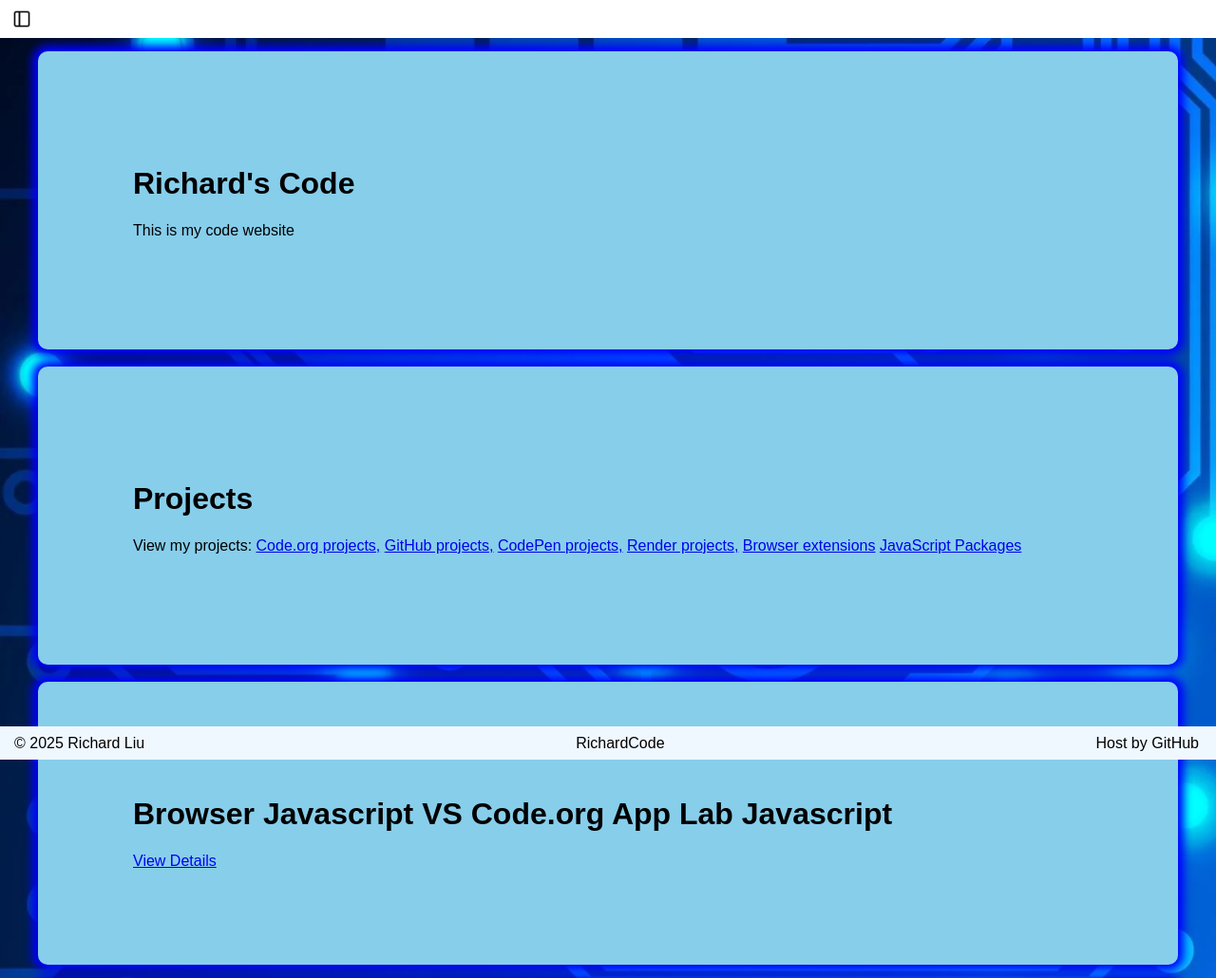
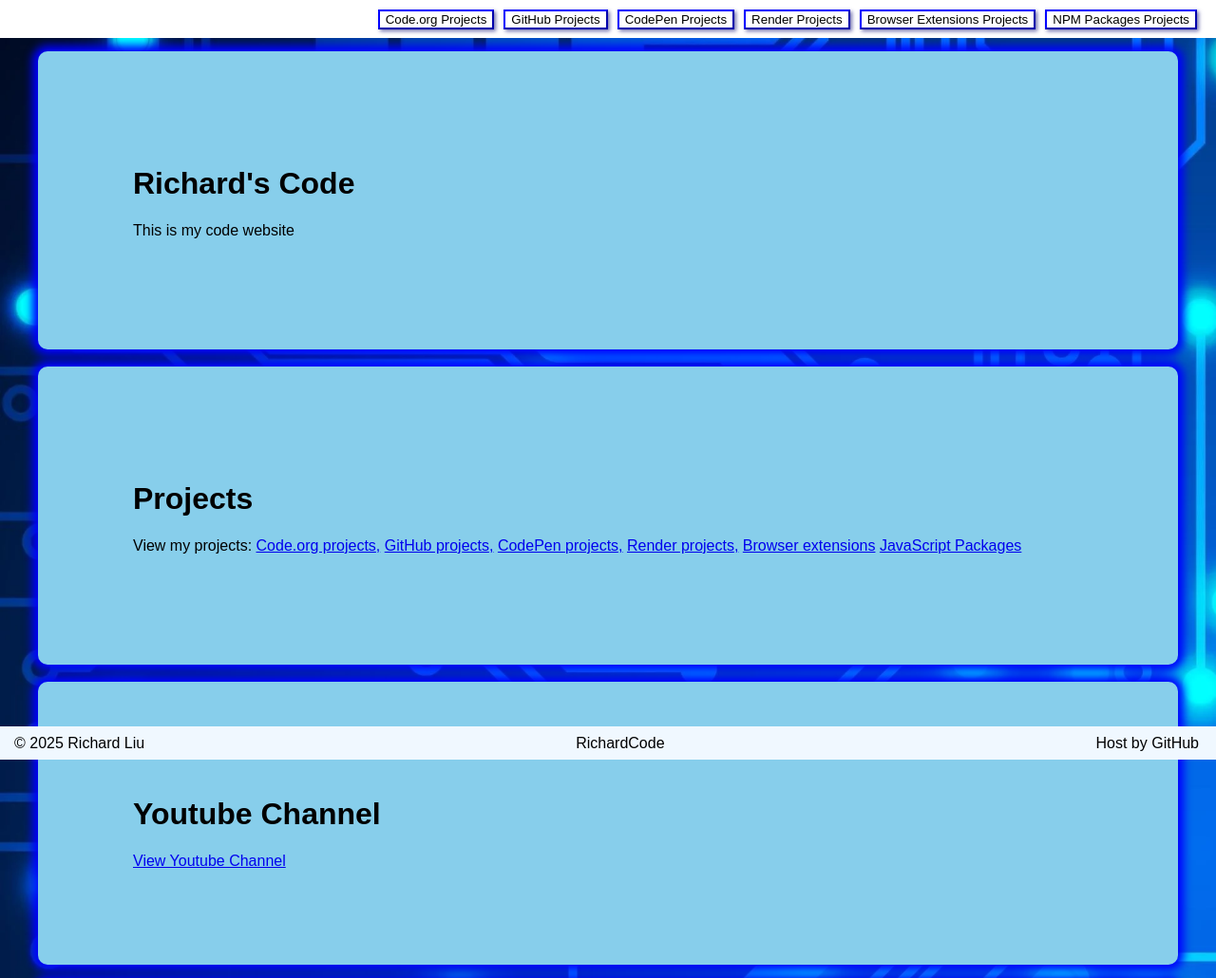
Before and after one commit to RichardLiuCode/richardcode, a plain HTML site: page index.html in a window 1280 px wide. Shown: the top 1030 px of the page at 95% size. Drawn offline with Linux system fonts and the light colour scheme; a script that the page names is missing.

Commit message:
feat: enhance navigation by adding project links and improving scrollbar styles

```diff
--- a/GitHub/richard github.css
+++ b/GitHub/richard github.css
@@ -51,7 +51,6 @@ details summary::-webkit-datails-marker {
 }
 
 .topBtn {
-    margin-top: 10px;
     margin-left: 10px;
     border-radius: 0;
     border-color: blue;
--- a/index.html
+++ b/index.html
@@ -27,22 +27,15 @@
 </head>
 
 <body>
-  <div id="sideBar" class="side-bar" style="display:none">
-    <div id="sidebarHigherButtonContainer" style="height: 40px;margin-top:15px;"></div>
-    <button id="viewCode">View source code</button>
-    <br /><br />
-    <button id="share">share this website</button>
-    <br>
-    <div style="height:10px"></div>
-    <hr />
-    <iframe src="indexs/sidebarindex.html" id="345side" style="border-width: 0px; width: 250px; height: 1000px">
-      Error
-    </iframe>
-
-  </div>
   <div class="bar">
-    <button id="showSideBar" style="padding:0px;margin:0px;display:flex;justify-content:center;align-items:center;"><img width="20px;" src="sidebaricon.png" style="margin:0px;">
-    </button>
+    <nav>
+      <a href="./code.orgProjects.html"><button>Code.org Projects</button></a>
+      <a href="./GitHub"><button>GitHub Projects</button></a>
+      <a href="https://codepen.io/richardliucode"><button>CodePen Projects</button></a>
+     <a href="./renderpreview.html"><button>Render Projects</button></a>
+     <a href="./browserExtensions.html"><button>Browser Extensions Projects</button></a>
+     <a href="./jspackages.html"><button>NPM Packages Projects</button></a>
+    </nav>
   </div>
   <br />
   <br /><br />
@@ -65,14 +58,6 @@
     </p>
   </div>
   <br>
-  <div class="frame">
-    <h1>
-      <h1>Browser Javascript VS Code.org App Lab Javascript</h1>
-      <a href="browserCode.html">View Details</a>
-    </h1>
-  </div>
-
-  <br />
   <div class="frame">
     <h1>Youtube Channel</h1>
     <a href="https://www.youtube.com/channel/UCuvJA2I2rsiTfEPHqllr_dQ">View Youtube Channel</a>
--- a/style.css
+++ b/style.css
@@ -7,6 +7,19 @@ body {
   background-size: cover;
   overflow-x: hidden;
 }
+
+body::-webkit-scrollbar {
+  appearance: none;
+  width: 15px;
+  background-color: white;
+}
+
+body::-webkit-scrollbar-thumb {
+  appearance: none;
+  width: 15px;
+  background-color: rgb(63, 63, 255);
+}
+
 
 .frame {
   font-family: Arial;
@@ -59,9 +72,25 @@ button:hover {
 .bar {
   padding: 10px;
   background-color: white;
-  text-align: left;
+  display: flex;
+  justify-content: left;
+  align-items: center;
   position: fixed;
   width: 100vw;
+}
+
+.bar nav {
+  width: 100%;
+  height: 20px;
+  margin-right: 30px;
+  display: flex;
+  justify-content: right;
+  align-items: center;
+  gap: 10px;
+}
+
+.bar nav button:hover {
+  transform: scale(1.05) translate(0px, 2px)
 }
 
 input:focus,
```
Also changed, not shown: GitHub/index.html (+10 -4 lines), browserExtensions.html (+9 -2 lines), code.orgProjects.html (+8 -0 lines), feedback.html (+8 -0 lines), jspackages.html (+8 -0 lines), renderpreview.html (+9 -2 lines), 1 other file.
